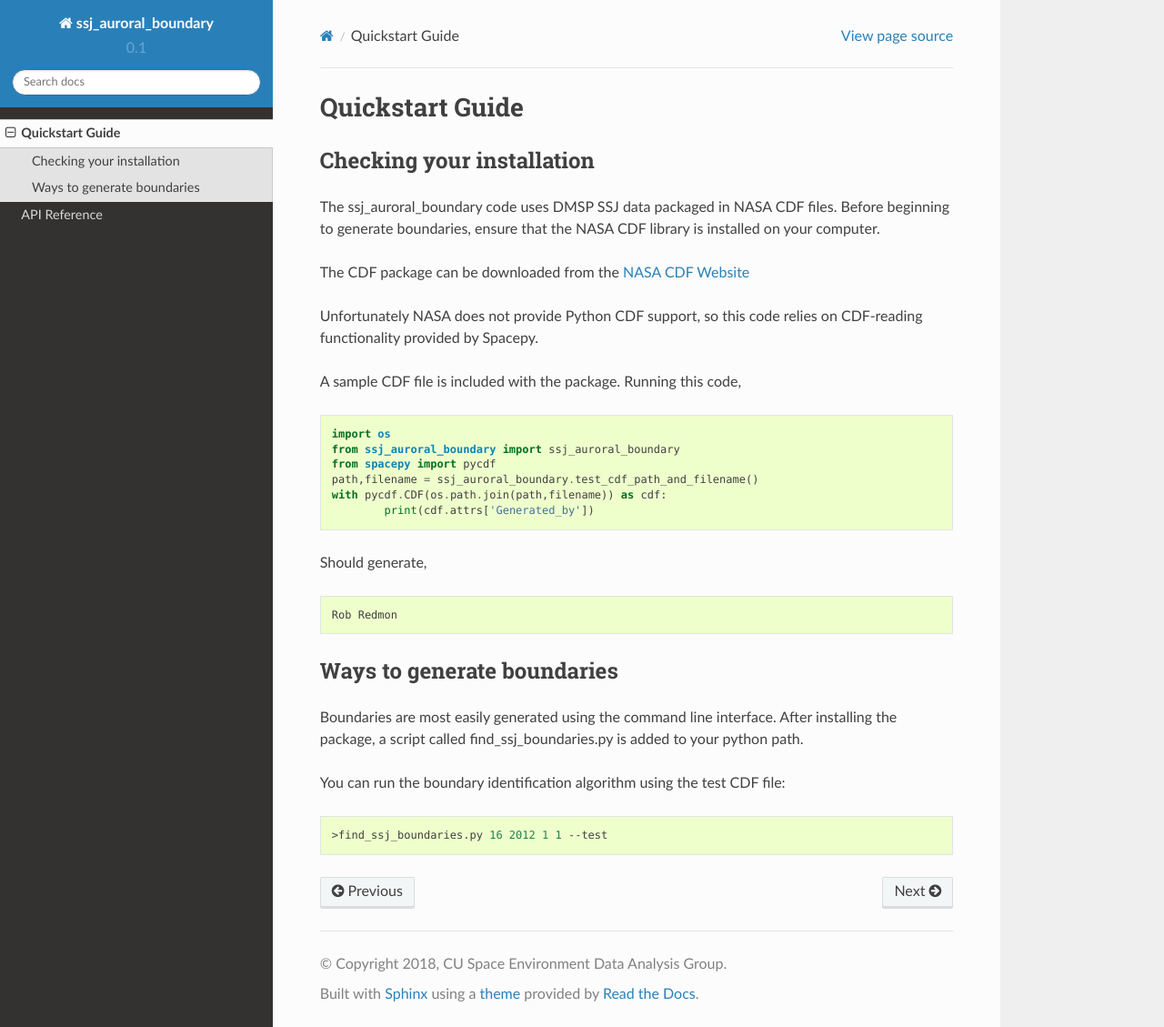
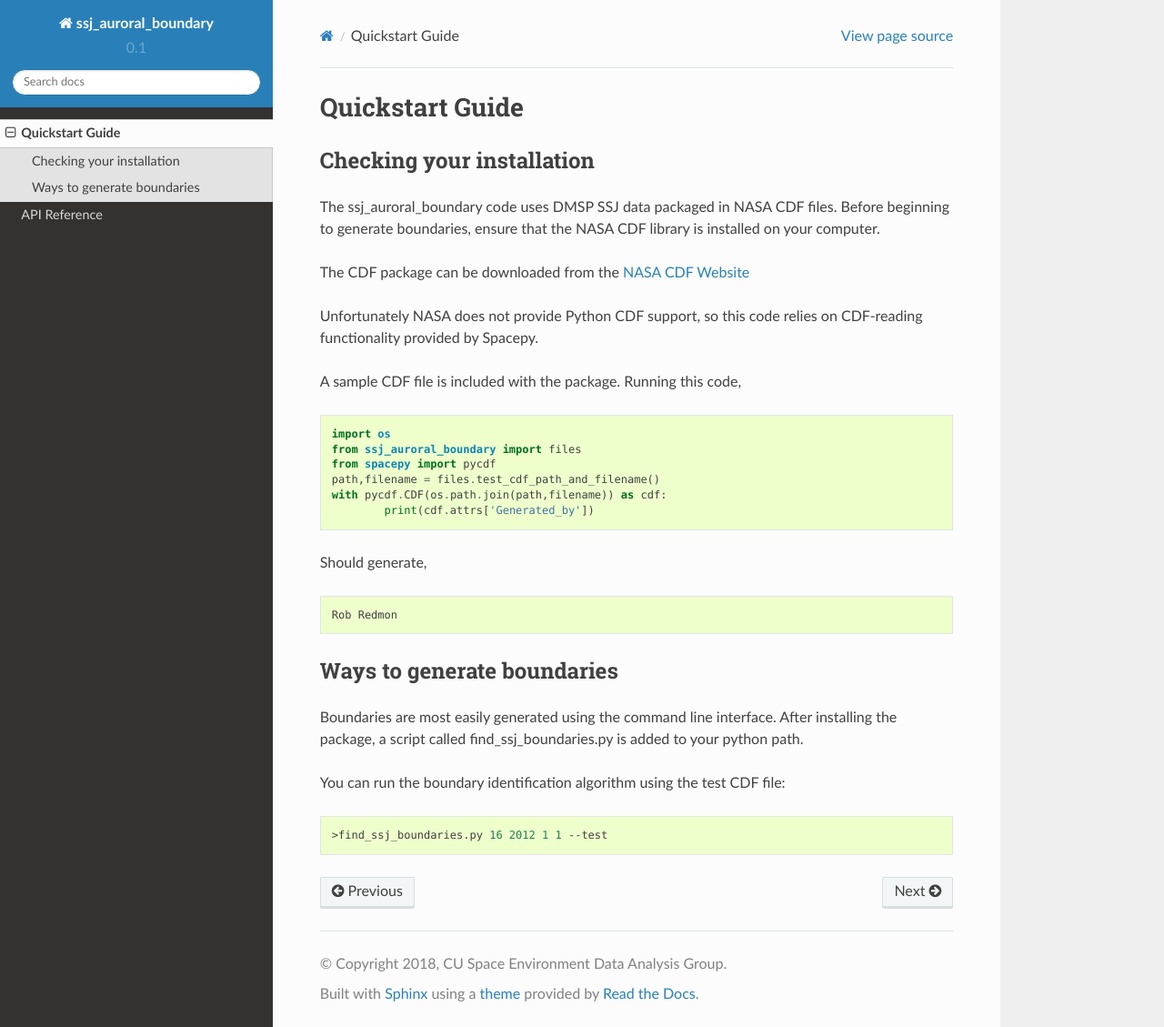
Before and after one commit to lkilcommons/ssj_auroral_boundary, a Sphinx documentation site: the page built from docs/source/quickstart.rst, in a window 1280 px wide and 1129 px high. Shown: the whole window at 91% size. Built offline with Sphinx 7.4.7 and the Read the Docs theme 2.0.0, drawn with Linux system fonts in a browser that asks for light colours.

Commit message:
Fix to CDF reading test example in quickstart

```diff
--- a/docs/source/quickstart.rst
+++ b/docs/source/quickstart.rst
@@ -19,9 +19,9 @@
 .. testcode::
 
 	import os
-	from ssj_auroral_boundary import ssj_auroral_boundary
+	from ssj_auroral_boundary import files
 	from spacepy import pycdf
-	path,filename = ssj_auroral_boundary.test_cdf_path_and_filename()
+	path,filename = files.test_cdf_path_and_filename()
 	with pycdf.CDF(os.path.join(path,filename)) as cdf:
 		print(cdf.attrs['Generated_by'])
 
```
